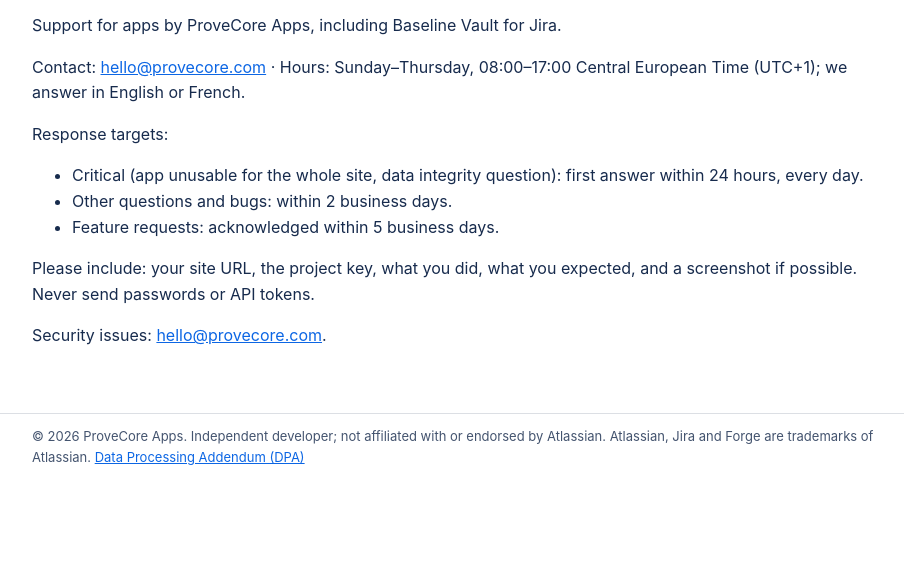
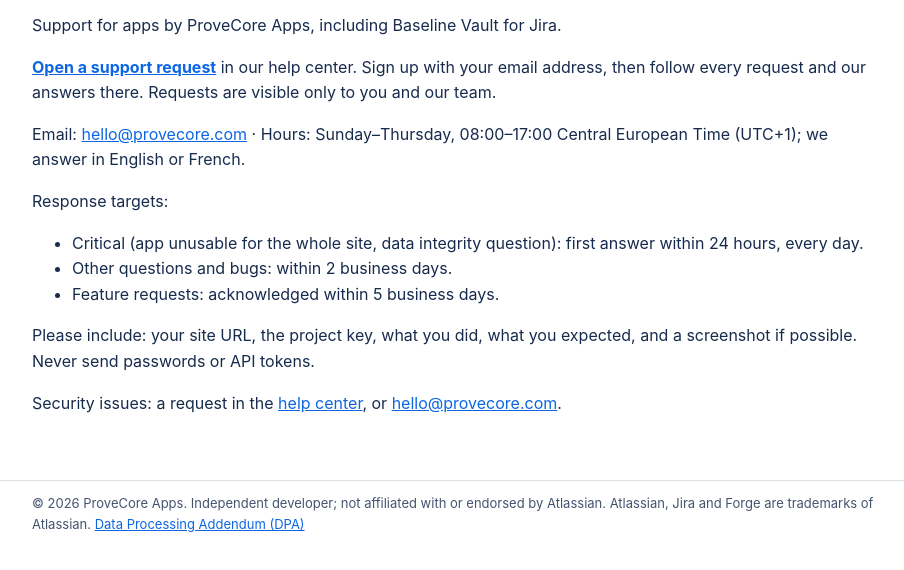
Before and after one commit to kortali-apps/kortali-apps.github.io, a plain HTML site: page support.html in a window 1280 px wide. Shown: the part 128-698 px from the top of the page, without its empty margins (184-1088 px from the left). Drawn offline with Linux system fonts and the light colour scheme.

Commit message:
Link the support portal from the support page

```diff
--- a/support.html
+++ b/support.html
@@ -26,7 +26,9 @@ footer .bar{display:block}
 <main>
 <h1>Support</h1>
 <p>Support for apps by ProveCore Apps, including Baseline Vault for Jira.</p>
-<p>Contact: <a href="mailto:hello@provecore.com">hello@provecore.com</a> · Hours: Sunday–Thursday, 08:00–17:00 Central European Time (UTC+1); we answer in
+<p><strong><a href="https://provecoreapps.atlassian.net/servicedesk/customer/portal/1">Open a support request</a></strong> in our help center. Sign up with your email address, then
+follow every request and our answers there. Requests are visible only to you and our team.</p>
+<p>Email: <a href="mailto:hello@provecore.com">hello@provecore.com</a> · Hours: Sunday–Thursday, 08:00–17:00 Central European Time (UTC+1); we answer in
 English or French.</p>
 <p>Response targets:</p>
 <ul>
@@ -36,7 +38,7 @@ English or French.</p>
 </ul>
 <p>Please include: your site URL, the project key, what you did, what you expected, and a screenshot if possible.
 Never send passwords or API tokens.</p>
-<p>Security issues: <a href="mailto:hello@provecore.com">hello@provecore.com</a>.</p>
+<p>Security issues: a request in the <a href="https://provecoreapps.atlassian.net/servicedesk/customer/portal/1">help center</a>, or <a href="mailto:hello@provecore.com">hello@provecore.com</a>.</p>
 
 </main>
 <footer><div class="bar">© 2026 ProveCore Apps. Independent developer; not affiliated with or endorsed by Atlassian.
```
